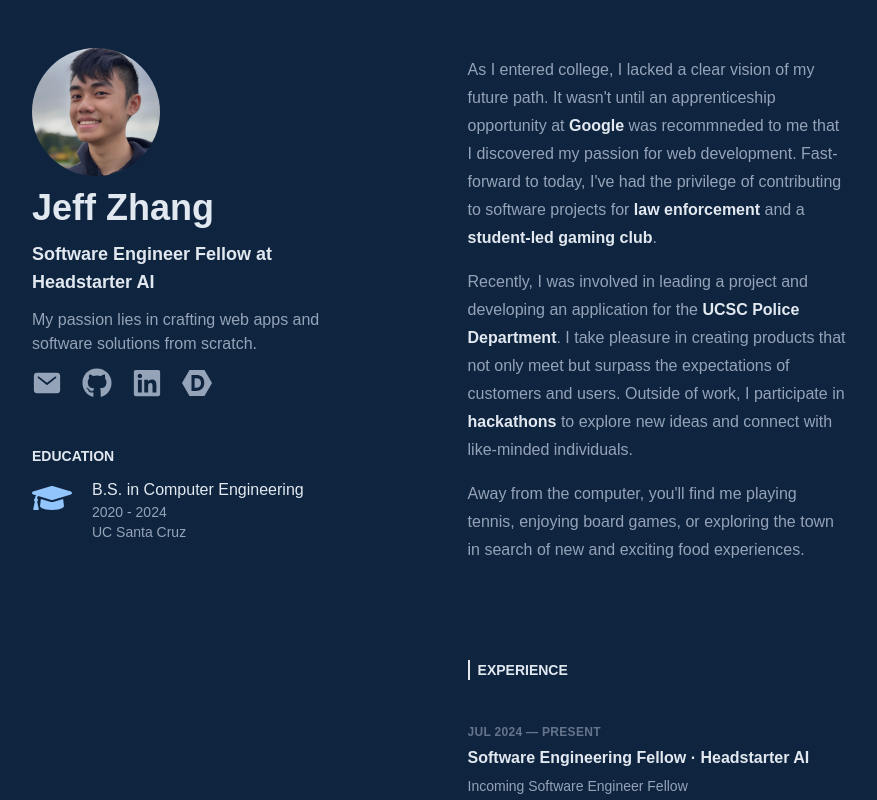
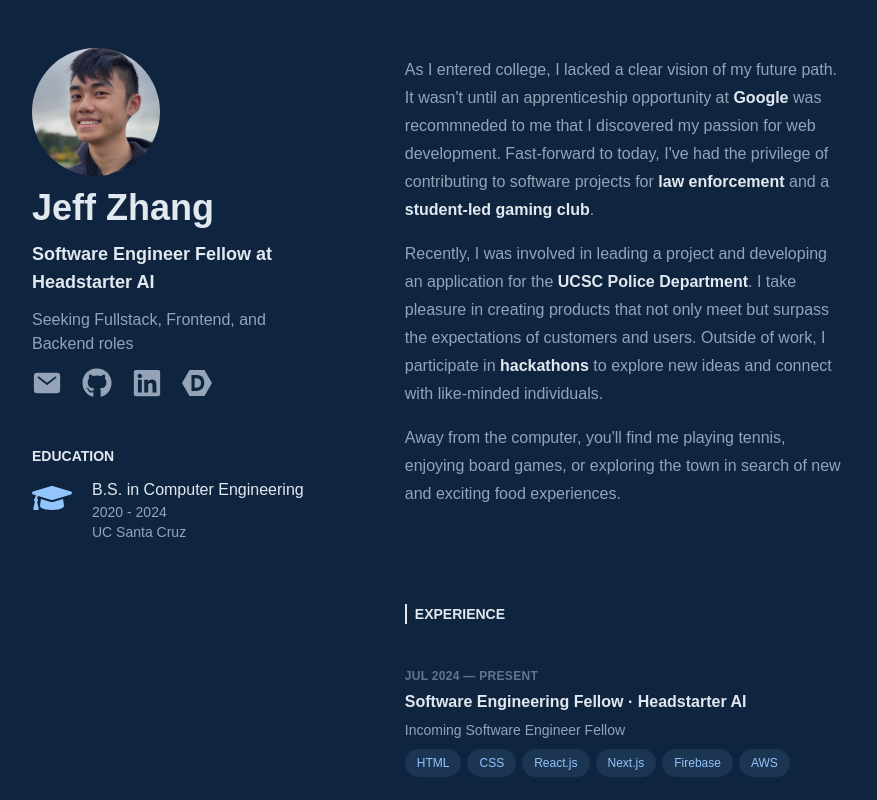
Before and after one commit to Jeffuz/Personal-Portfolio, a React (Create React App) app: page /#/ in a window 1280 px wide. Shown: the whole page, without its empty margins (264-1141 px from the left). Built offline with nearby package versions, Linux system fonts and the light colour scheme.

Commit message:
update status

```diff
--- a/src/components/me.jsx
+++ b/src/components/me.jsx
@@ -16,7 +16,7 @@ const Me = () => {
         Software Engineer Fellow at Headstarter AI
       </div>
       {/*  Slogan */}
-      <div id='user_slogan' className='text-slate-400 text-md font-medium'>My passion lies in crafting web apps and software solutions from scratch.</div>
+      <div id='user_slogan' className='text-slate-400 text-md font-medium'>Seeking Fullstack, Frontend, and Backend roles</div>
       {/* Social Media Icons */}
       <div id='user_socials' className='flex gap-5'>
         <a href='mailto:jeffzhang0049@gmail.com'>
```
